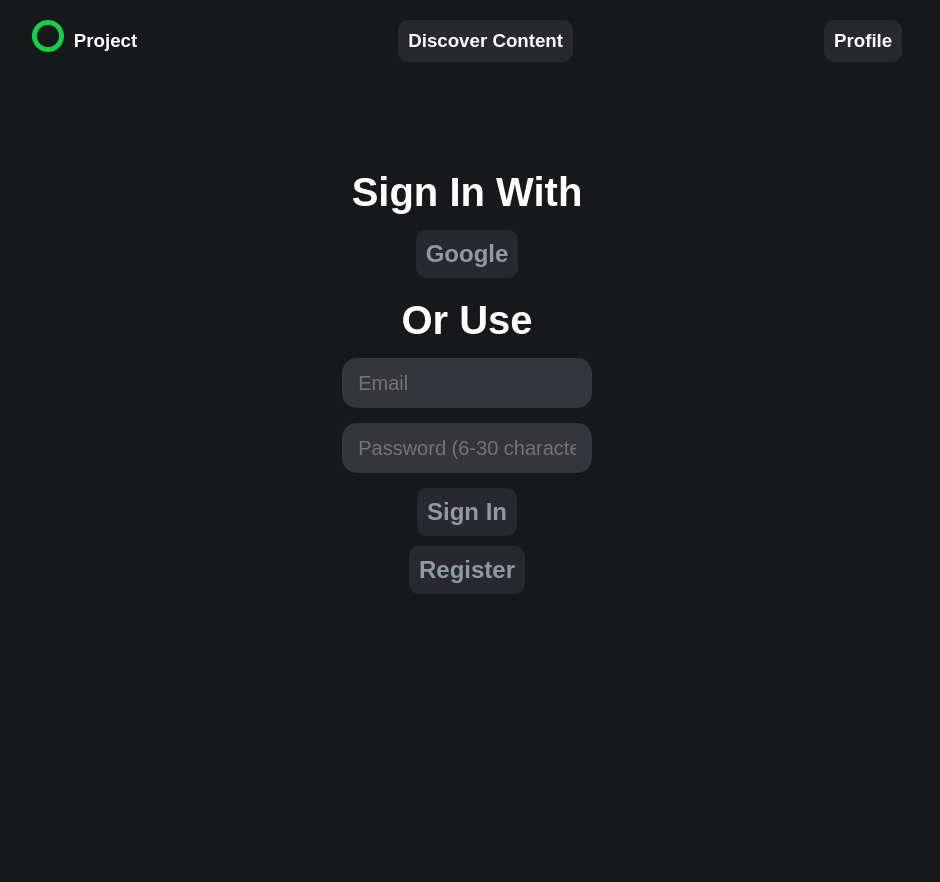
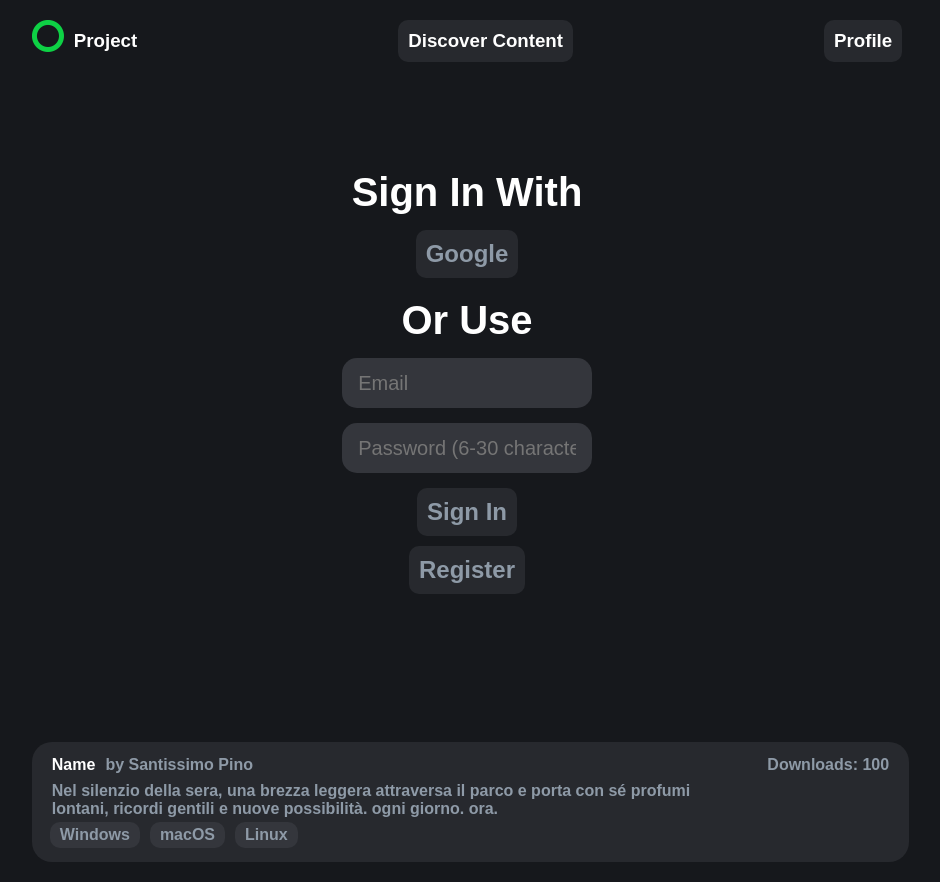
Before and after one commit to matteo-bu/SAWProject, a React (Vite) app: page /profile in a window 1280 px wide. Shown: the whole page, without its empty margins (173-1113 px from the left). Before the commit the page ends 800 px from the top, so only its background shows below. Built offline with nearby package versions, Linux system fonts and the light colour scheme; no server answers.

Commit message:
projectclick

```diff
--- a/src/App.tsx
+++ b/src/App.tsx
@@ -17,6 +17,8 @@ function App() {
           <Route path="/discover/plugins" element={<MainPage />}/>
           <Route path="/discover/servers" element={<MainPage />}/>
           <Route path="/profile" element={<ProfilePage />}/>
+          {/* <Route path="/project/:id" element={<ProjectPage />}/>
+          <Route path="/server/:id" element={<ServerPage />}/>*/}
         </Routes>
       </BrowserRouter>
     </>
--- a/src/components/profile.tsx
+++ b/src/components/profile.tsx
@@ -11,6 +11,7 @@ import type { User } from "firebase/auth";
 import { auth, provider, db } from "../firebase/config";
 import "./profile.css";
 import { doc, getDoc, runTransaction, setDoc } from "@firebase/firestore";
+import { ProjectSmall } from "./projectsmall";
 
 export function Profile(){
 
@@ -116,6 +117,12 @@ export function Profile(){
       const saveProject = async () => {
         if (!user) return;
 
+        const pname = projectName.current!.value.trim();
+        const pdescription = projectDescription.current!.value.trim();
+        if (pname === "" || pdescription === "") {
+          return;
+        }
+
         const number = await runTransaction(db, async (transaction) => {
             const userRef = doc(db, "users", user.uid);
             const snap = await transaction.get(userRef);
@@ -133,17 +140,20 @@ export function Profile(){
           });
 
         const Ref = doc(db, dialogType+"s", user.uid + number);
-        const pname = projectName.current!.value.trim();
-        const pdescription = projectDescription.current!.value.trim();
-        if (pname === "" || pdescription === "") {
-          return;
-        }
 
         try {
           await setDoc(Ref, {
             userid: user.uid,
             name: pname,
-            description: pdescription
+            description: pdescription,
+            tags: [],
+            files: [],
+            liecense: "",
+            issuetracker: "",
+            sourcecode: "",
+            wikipage: "",
+            discord: "",
+            donation: ""
           });
         } catch (err) {
           console.log(err);
@@ -223,6 +233,8 @@ export function Profile(){
                       </div>
                     )}
 
+                    <ProjectSmall projectid={"project1"} name={"Name"} author={"Santissimo Pino"} downloads={100} platforms={["Windows", "macOS", "Linux"]} summary={"Nel silenzio della sera, una brezza leggera attraversa il parco e porta con sé profumi lontani, ricordi gentili e nuove possibilità. ogni giorno. ora."} />
+
             </div>
         </>
     );
--- /dev/null
+++ b/src/components/projectsmall.css
@@ -0,0 +1,20 @@
+.pjsmall {
+    width: 98.5%;
+    height: 100px;
+    margin-top: 10px;
+    padding: 10px 10px;
+    border-radius: 20px;
+    cursor: pointer;
+}
+
+.pjsmall:hover .pjsmalltags{
+  background-color: rgb(0, 0, 0, 0.5);
+}
+
+.pjsmalldesc {
+  white-space: normal;
+  overflow-wrap: break-word;
+  word-wrap: break-word; /* fallback */
+  min-height: 35px;
+  width: 75%;
+}
--- /dev/null
+++ b/src/components/projectsmall.tsx
@@ -0,0 +1,27 @@
+import { useNavigate } from "react-router";
+import "./projectsmall.css";
+
+export function ProjectSmall({projectid, name, author, downloads, summary, platforms}:{projectid: string, name: string, author: string, downloads: number, summary: string, platforms: string[]}){
+
+    const navigator = useNavigate();
+
+    return (
+        <>
+            <div className="bc2 bc3h pjsmall" onClick={() => navigator("/project/" + projectid)}>
+                <div className="begin">
+                    <div className="horizontal">
+                        <h4 className="tc1">{name}</h4>
+                        <h4 className="tc2" style={{ marginLeft: "-10px" }}>by {author}</h4>
+                    </div>
+                    <h4 className="tc2">Downloads: {downloads}</h4>
+                </div>
+                <h4 className="tc2 pjsmalldesc">{summary}</h4>
+                <div className="horizontal" style={{ marginLeft: "8px" }}>
+                    {platforms.map((platform) => (
+                        <h4 className="tc2 bc3 pjsmalltags" style={{ marginRight: "10px" }}>{platform}</h4>
+                    ))}
+                </div>
+            </div>
+        </>
+    );
+}
```
Also changed, not shown: src/misc/types.ts (+15 -10 lines).
